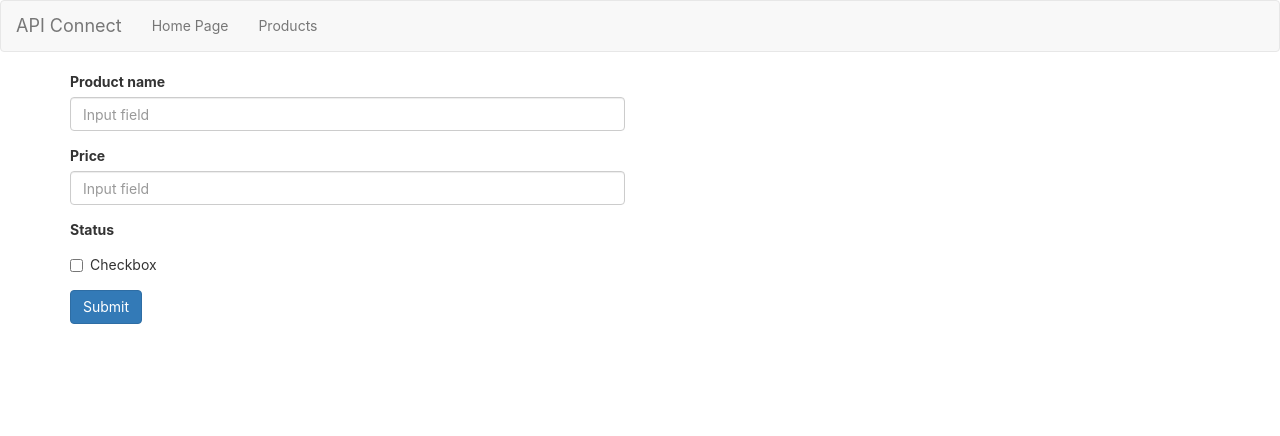
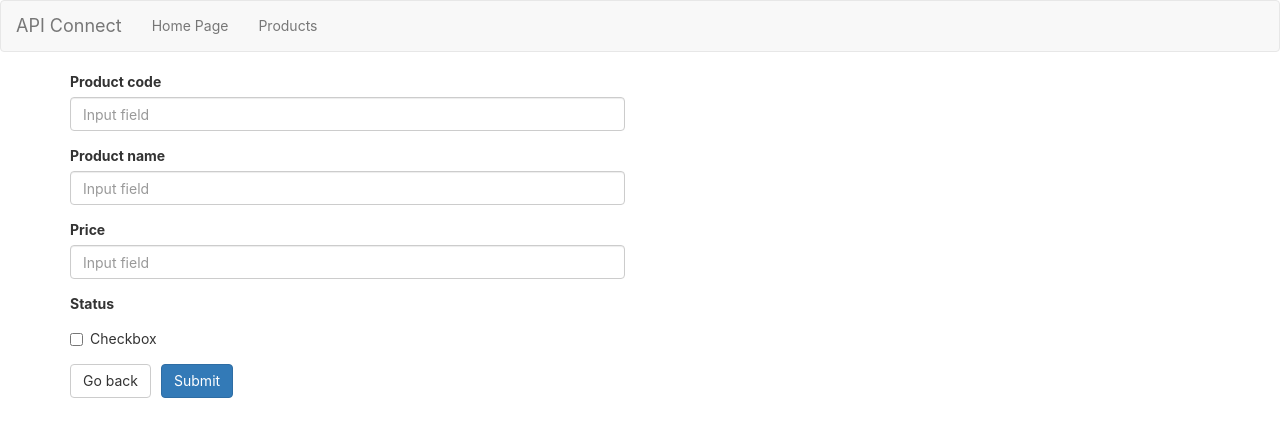
Before and after one commit to kido-project/training-react-connect-api, a React (Create React App) app: page /product/add in a window 1280 px wide. Shown: the top 436 px of the page. Built offline with nearby package versions, Linux system fonts and the light colour scheme.

Commit message:
Addition product function

```diff
--- a/src/pages/ProductAction/ProductActionPage.js
+++ b/src/pages/ProductAction/ProductActionPage.js
@@ -1,28 +1,79 @@
 import React, { Component } from 'react';
+import { Link } from 'react-router-dom';
+import api from '../../utils/api';
+class ProductActionPage extends Component  {
+  constructor(props) {
+    super(props);
+    this.state = {
+      id: '',
+      code: '',
+      name: '',
+      price: '',
+      status: '',
+    };
+  }
 
-class ProductActionPage extends Component  {
+  onChange = (event) => {
+    var target = event.target;
+    var name = target.name;
+    var value = target.type === 'checkbox' ? target.checked : target.value;
+    this.setState({
+      [name]: value
+    })
+  }
+
+  onChange = (event) => {
+    var target = event.target;
+    var name = target.name;
+    var value = target.type === 'checkbox' ? target.checked : target.value;
+    this.setState({
+      [name]: value
+    })
+  }
+
+  onSubmit = (event) => {
+    event.preventDefault();
+    var { code, name, price, status } = this.state;
+    var { history } = this.props;
+
+    api('products', 'POST', {
+      code: code,
+      name: name,
+      price: price,
+      status: status,
+    }).then(response => {
+      // history.goBack();
+      history.push('/products');
+    })
+  }
+
   render() {
-
+    var { code, name, price, status } = this.state;
     return (
         <div className="col-xs-6 col-sm-6 col-md-6 col-lg-6">
-          <form>
+          <form onSubmit={ this.onSubmit }>
+            <div className="form-group">
+              <label>Product code</label>
+              <input type="text" className="form-control" name='code' value={ code } placeholder="Input field" onChange={ this.onChange }/>
+            </div>
             <div className="form-group">
               <label>Product name</label>
-              <input type="text" className="form-control" id="" placeholder="Input field"/>
+              <input type="text" className="form-control" name='name' value={ name } placeholder="Input field"  onChange={ this.onChange }/>
             </div>
             <div className="form-group">
               <label>Price</label>
-              <input type="text" className="form-control" id="" placeholder="Input field"/>
+              <input type="text" className="form-control" name='price' value={ price } placeholder="Input field"  onChange={ this.onChange }/>
             </div>
             <div className="form-group">
               <label>Status</label>
               <div className="checkbox">
                 <label>
-                  <input type="checkbox" value=""/>
+                  <input type="checkbox" name='status' value={ status } onChange={ this.onChange }/>
                   Checkbox
                 </label>
               </div>
             </div>
+            <Link to="/products" className="btn btn-default mr-10">Go back</Link>
             <button type="submit" className="btn btn-primary">Submit</button>
           </form>
         </div>
--- a/src/pages/Products/ProductsPage.js
+++ b/src/pages/Products/ProductsPage.js
@@ -3,6 +3,7 @@ import Products from './../../components/Products/Products'
 import Product from './../../components/Product/Product'
 import { connect } from 'react-redux';
 import api from '../../utils/api';
+import { Link } from 'react-router-dom';
 
 class ProductsPage extends Component  {
   constructor(props) {
@@ -28,7 +29,7 @@ class ProductsPage extends Component  {
 
     return (
         <div className="col-xs-12 col-sm-12 col-md-12 col-lg-12">
-                      <button type="button" className="btn btn-info mb-10">Add product</button>
+                      <Link to="/product/add" className="btn btn-info mb-10">Add product</Link>
                       <Products>
                         { this.showProducts(products) }
                       </Products>
--- a/src/routes.js
+++ b/src/routes.js
@@ -18,7 +18,7 @@ const routes = [
     {
         path: '/product/add',
         exact: false,
-        main: () => <ProductActionPage/>
+        main: ({ history }) => <ProductActionPage history={ history }/>
     },
     {
         path: '/product/:id/edit',
```
